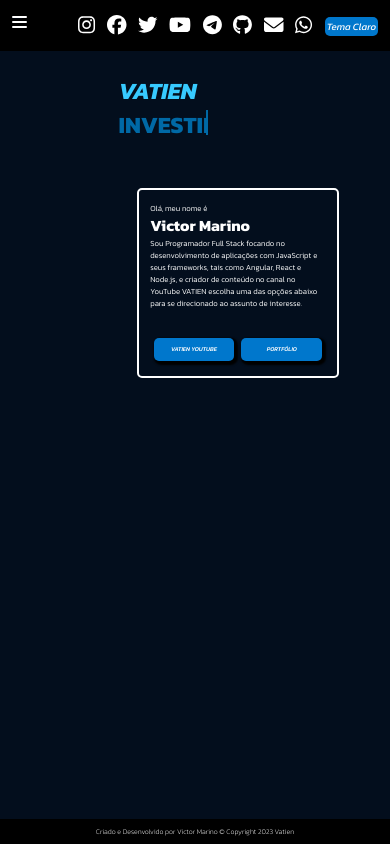
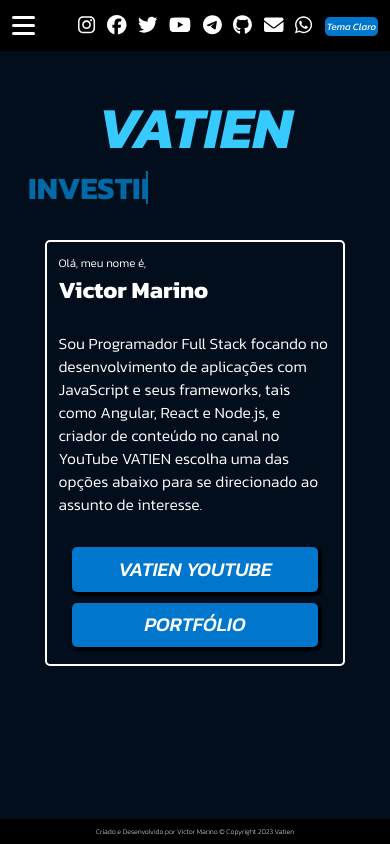
Before and after one commit to vfmarino/portifolioV01, an Angular app: page / in a window 390 px wide. Built offline with nearby package versions, Linux system fonts and the light colour scheme.

Commit message:
19° Commit - Responsive part 6 - Finished Home C

```diff
--- a/src/app/app.component.css
+++ b/src/app/app.component.css
@@ -42,3 +42,9 @@
   margin-left: 25vw;
 }
 }
+@media only screen and (max-width: 425px) {
+.content-wrapper{
+  margin: 0 auto;
+}
+
+}
--- a/src/app/home/home.component.css
+++ b/src/app/home/home.component.css
@@ -224,8 +224,53 @@
 /* Estilos para smartphones maiores (Mobile L) */
 @media only screen and (max-width: 425px) {
   .container {
-    margin-top: 25%;
+    margin-top: 10vh;
     font-size: 10vw;
+  }
+  .wrapper{
+    margin: 0 auto;
+
+  }
+  .wrapper .static-txt{
+    font-size: 15vw;
+    margin: 0 auto;
+  }
+  .wrapper .dynamic-txts li{
+    font-size: 8vw;
+  }
+  .wrapper .dynamic-txts  {
+    height: 9vw;
+    line-height: 9vw;
+  }
+  @keyframes slide {
+    100% {
+      top: -45vw;
+    }
+  }
+  .cssWordEfect1{
+    margin: 4vh auto;
+
+  }
+  h2 {
+    font-size: 6vw;
+  }
+  h3 {
+    font-size: 4vw;
+    margin-top: 3vh;
+  }
+  h4 {
+    font-size: 3vw;
+  }
+  .cssWordEfect1{
+    width: 70%;
+  }
+  .buttons{
+    display: flex;
+    flex-direction: column;
+  }
+  button{
+    font-size: 5vw;
+    width: 90%;
   }
 }
 
--- a/src/app/home/home.component.html
+++ b/src/app/home/home.component.html
@@ -21,7 +21,7 @@
 
 <div class="cssWordEfect1">
   <div class="static-txt1">
-    <h4>Olá, meu nome é</h4>
+    <h4>Olá, meu nome é,</h4>
     <h2>Victor Marino</h2>
     <h3>Sou Programador Full Stack focando no desenvolvimento de aplicações com JavaScript e seus frameworks,
       tais como Angular, React e Node.js, e criador de conteúdo no canal no YouTube VATIEN escolha uma das opções abaixo para
--- a/src/app/side-bar/side-bar.component.css
+++ b/src/app/side-bar/side-bar.component.css
@@ -49,16 +49,16 @@
   margin: 3vw;
   z-index: 2;
   margin-top: 4vw;
-  width: 10px;
-  height: 3px;
+  width: 15px;
+  height: 5px;
   border: none;
   cursor: pointer;
 }
 .menu span {
   display: none;
-  margin-bottom: 3px;
-  width: 15px;
-  height: 2px;
+  margin-bottom: 5px;
+  width: 23px;
+  height: 3px;
   border-radius: 3px;
   background-color: var(--cor-branco);
 }
```
Also changed, not shown: 1 other file (tests, documents, lock files or other folders).
